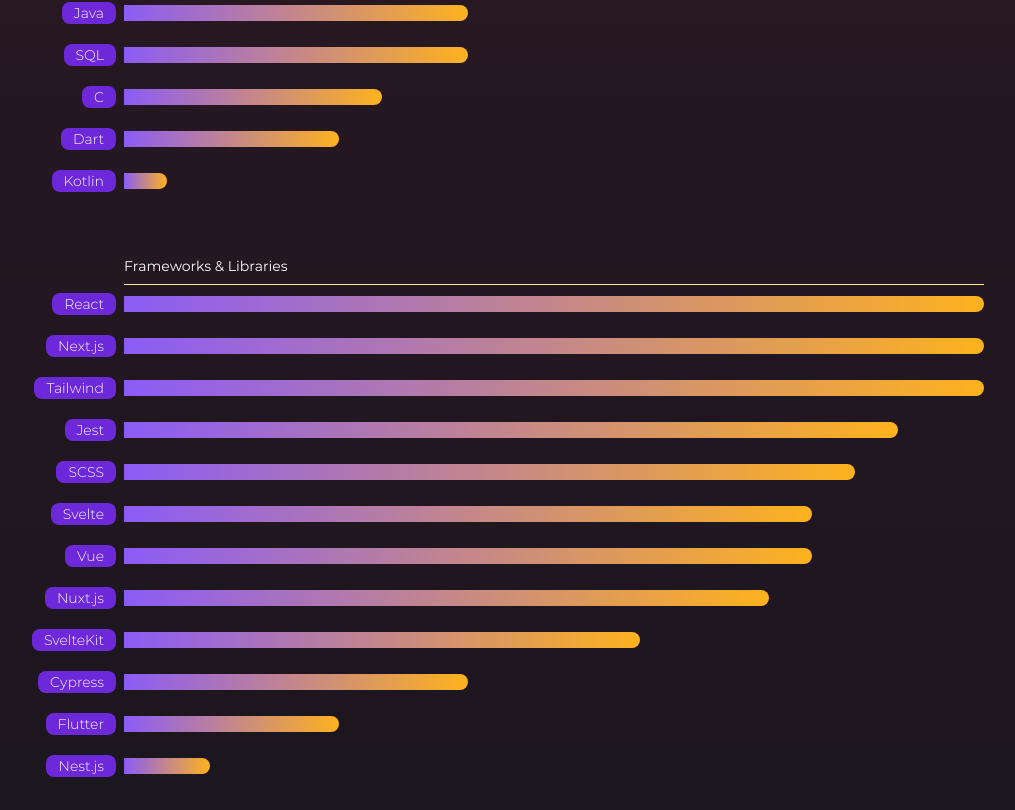
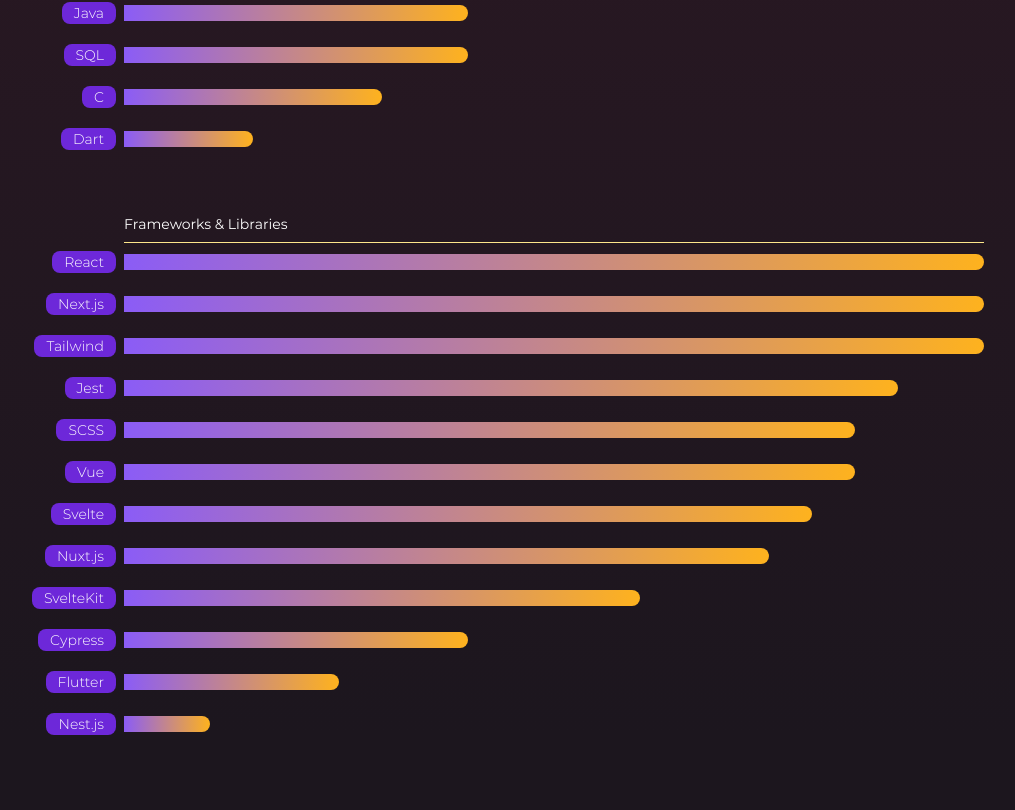
Before and after one commit to timostermann/portfolio, a SvelteKit app: page / in a window 1280 px wide. Shown: the part 1987-2797 px from the top of the page, without its empty margins (140-1155 px from the left). Built offline with nearby package versions, Linux system fonts and the light colour scheme.

Commit message:
chore: adjust techstack

```diff
--- a/src/data/techStackData.ts
+++ b/src/data/techStackData.ts
@@ -27,11 +27,7 @@
 	},
 	{
 		name: "Dart",
-		experience: 25
-	},
-	{
-		name: "Kotlin",
-		experience: 5
+		experience: 15
 	}
 ];
 
@@ -57,11 +53,11 @@
 		experience: 85
 	},
 	{
-		name: "Svelte",
-		experience: 80
+		name: "Vue",
+		experience: 85
 	},
 	{
-		name: "Vue",
+		name: "Svelte",
 		experience: 80
 	},
 	{
```
